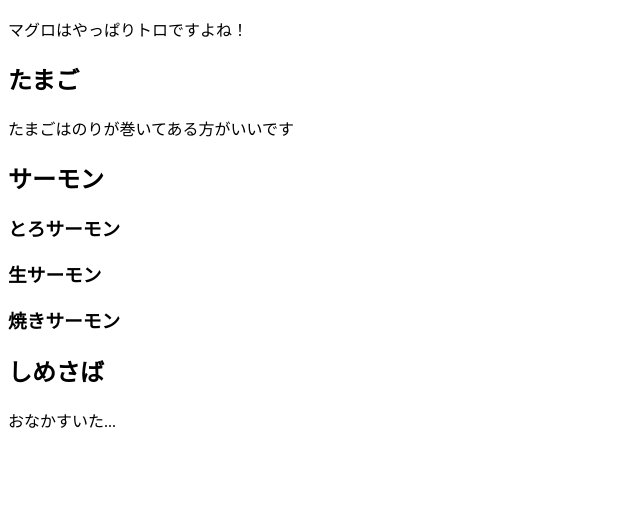
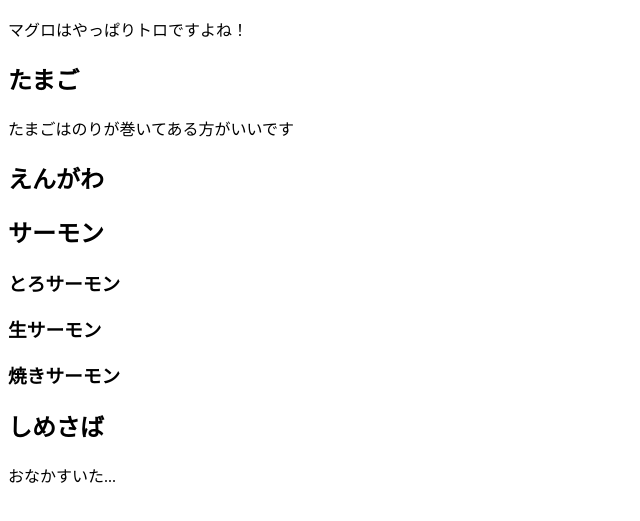
Before and after one commit to saigusa-ez/git_study_20140603, a plain HTML site: page index.html in a window 1280 px wide. Shown: the part 127-648 px from the top of the page, without its empty margins (0-640 px from the left). Drawn offline with Linux system fonts and the light colour scheme.

Commit message:
okawa commit study #3.

```diff
--- a/index.html
+++ b/index.html
@@ -11,6 +11,7 @@
     <p>マグロはやっぱりトロですよね！</p>
     <h2>たまご</h2>
     <p>たまごはのりが巻いてある方がいいです</p>
+    <h2>えんがわ</h2>
     <h2>サーモン</h2>
     <h3>とろサーモン</h3>
     <h3>生サーモン</h3>
```
